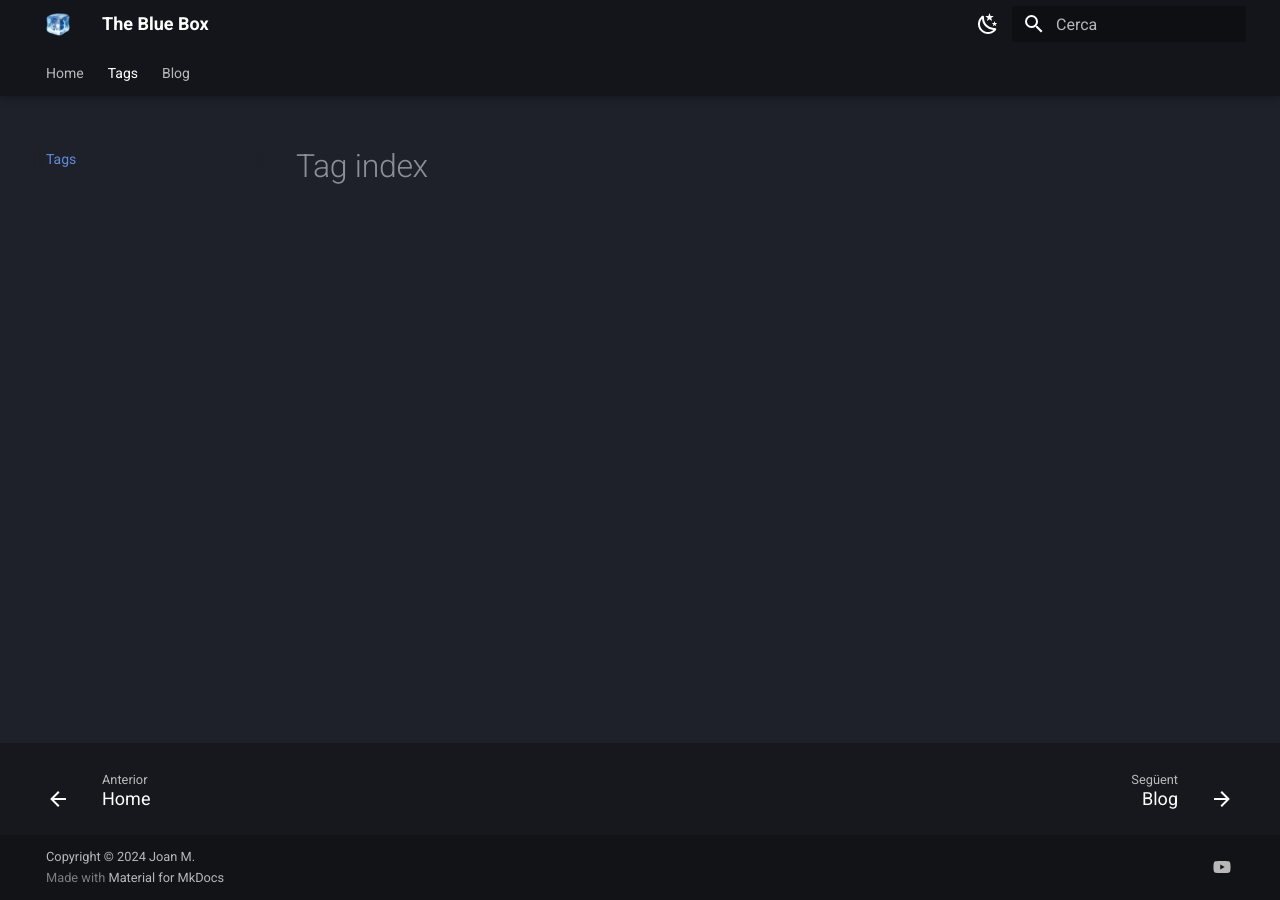
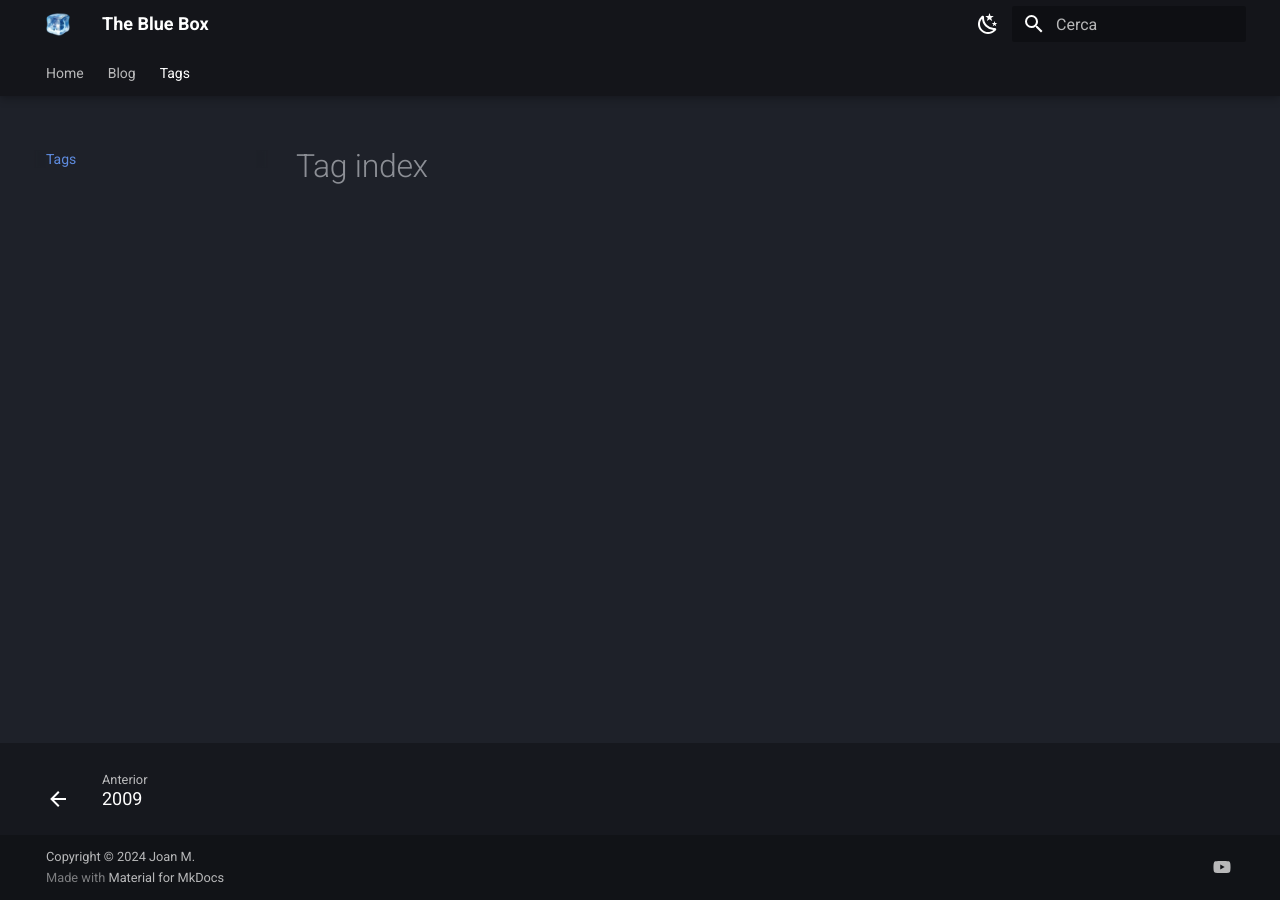
Before and after one commit to operatiu/bluebox, an MkDocs documentation site: the page built from docs/tags.md, in a window 1280 px wide. Built offline with MkDocs 1.6.1 and Material for MkDocs 9.7.7, drawn with Linux system fonts in a browser that asks for light colours.

Commit message:
Modificat mkdocs.yml

```diff
--- a/mkdocs.yml
+++ b/mkdocs.yml
@@ -44,7 +44,7 @@ theme:
     - navigation.footer
     - navigation.indexes
     - navigation.sections
-    - navigation.expand
+    ##- navigation.expand
     - navigation.tabs
     - navigation.tabs.sticky
     - navigation.top
@@ -201,7 +201,7 @@ markdown_extensions:
 # Page tree
 nav:
   - Home: index.md
-  - Tags: tags.md
   - Blog:
       - blog/index.md
 #      - blog/tags.md
+  - Tags: tags.md
```
